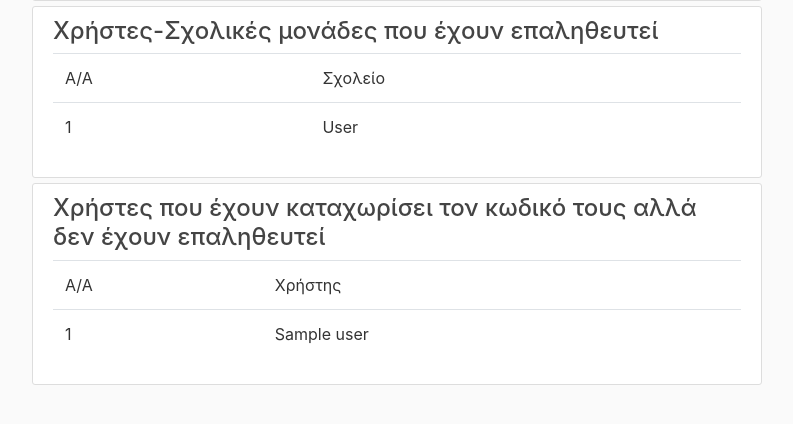
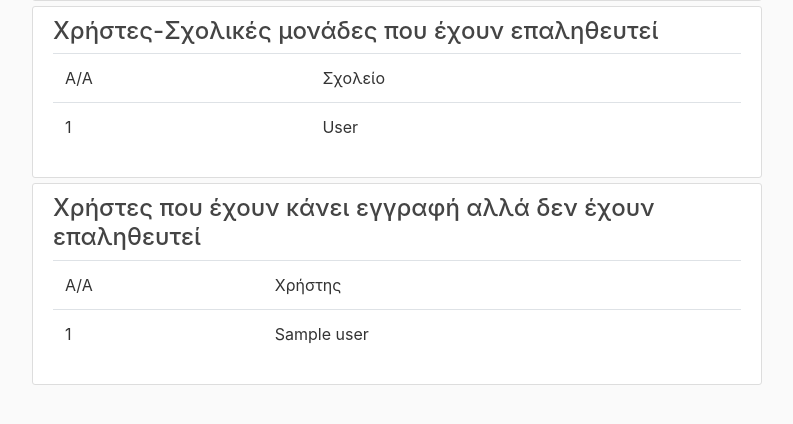
Before and after one commit to dideher/vacancies, a Django app: template app/schools/templates/schools/check_schools.html in a window 1280 px wide. Shown: the part 273-697 px from the top of the page, without its empty margins (53-846 px from the left). Run offline with Django 3.2, Linux system fonts and the light colour scheme; the template is opened without the code that fills it: most values are stand-ins (such as "Sample title", 1, 10 or a date in 2020); some libraries are stand-ins or nearby versions.

Commit message:
a few grammar fixes

```diff
--- a/app/main_app/models.py
+++ b/app/main_app/models.py
@@ -45,7 +45,7 @@ class Entry(models.Model):
     type = models.CharField(default='Κενό', choices=ENTRY_CHOICES,
                             max_length=9, verbose_name='Κενό / Πλεόνασμα')
     description = models.TextField(verbose_name='Παρατηρήσεις', blank=True,
-                                   help_text='Καταχωρήστε τυχόν παρατηρήσεις που μπορεί να έχετε για το συγεκριμένο κενό/πλαιόνασμα',
+                                   help_text='Καταχωρήστε τυχόν παρατηρήσεις που μπορεί να έχετε για το συγεκριμένο κενό/πλεόνασμα',
                                    default='')
     variant = models.CharField(
         max_length=64,
--- a/app/schools/templates/schools/check_schools.html
+++ b/app/schools/templates/schools/check_schools.html
@@ -91,7 +91,7 @@
     {% if p_not_verified_users|length != 0 %}
         <article class="media content-section">
             <div class="media-body">
-                <h4 class="article-title">Χρήστες που έχουν καταχωρίσει τον κωδικό τους αλλά δεν έχουν επαληθευτεί</h4>
+                <h4 class="article-title">Χρήστες που έχουν κάνει εγγραφή αλλά δεν έχουν επαληθευτεί</h4>
                 <div>
                     <table class="table table-hover">
                         <thead>
```
